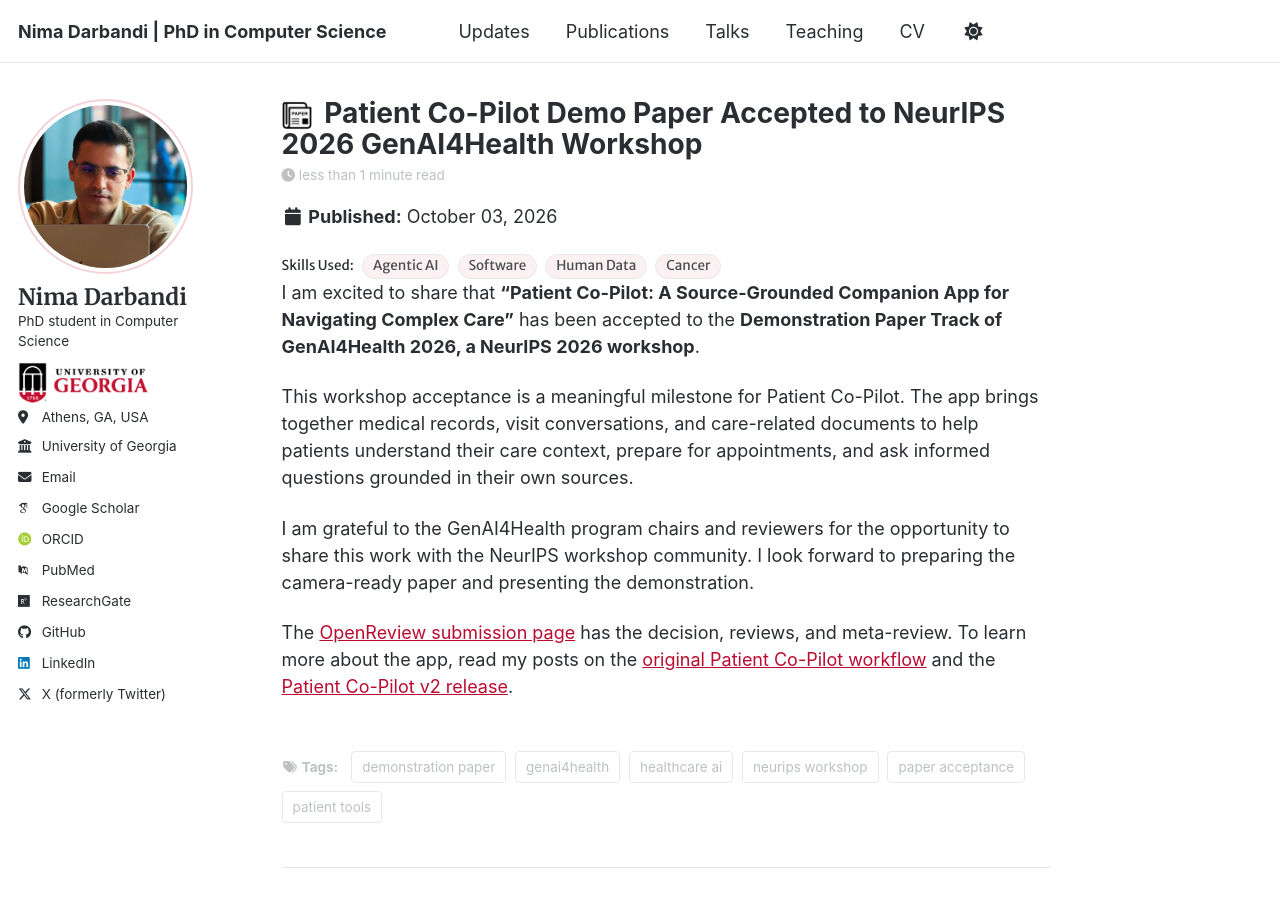
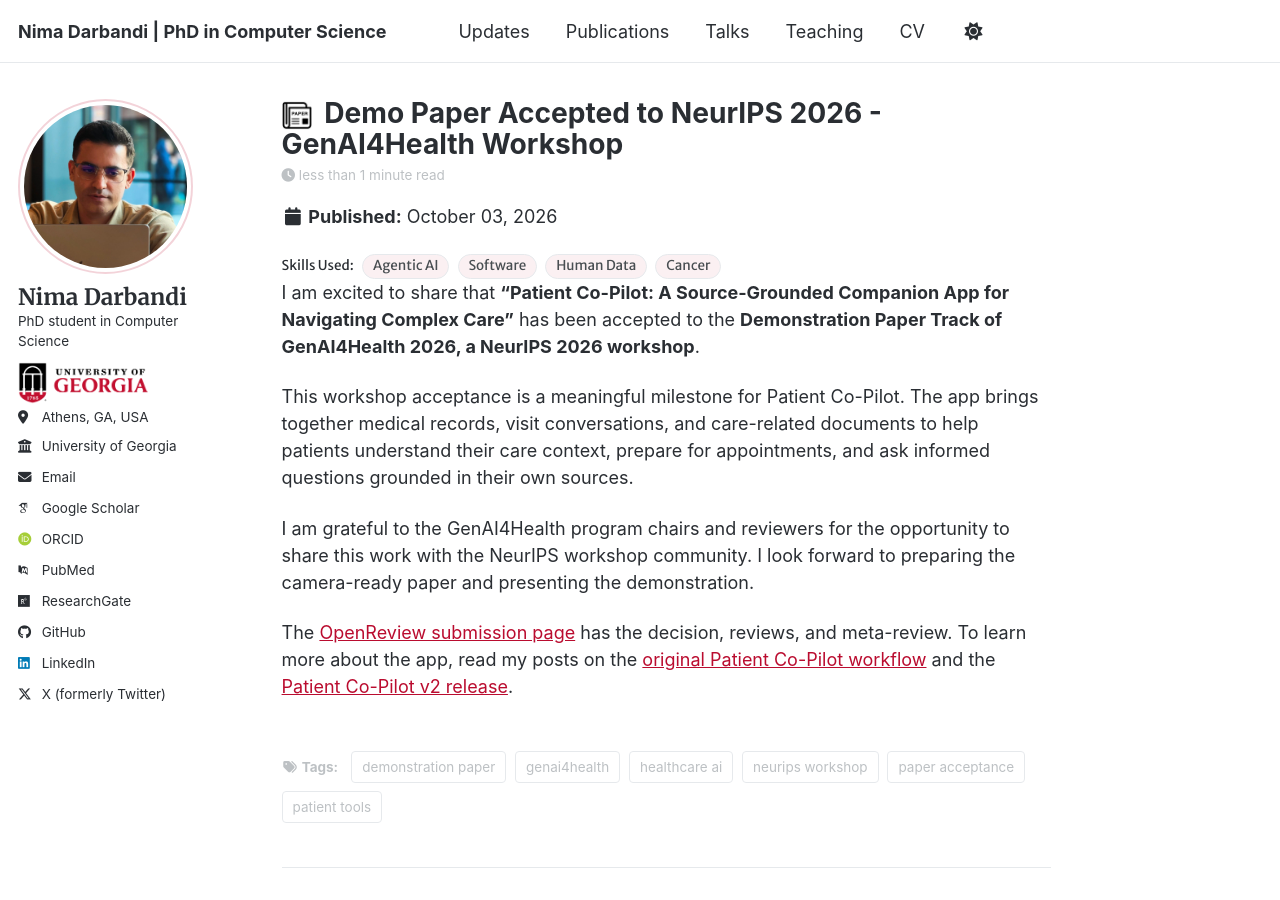
Before and after one commit to nimadarbandi/nimadarbandi.github.io, a Jekyll site: the page built from _posts/2026-10-03-genai4health-demo-paper-acceptance.md, in a window 1280 px wide and 900 px high. Built offline with Jekyll 4.4.1, drawn with Linux system fonts in a browser that asks for light colours; some web fonts are replaced; a script bundle is joined from its source files by our own code; library files that are not in the unit come from our copies.

Commit message:
update on neurips acceptance

```diff
--- a/_posts/2026-10-03-genai4health-demo-paper-acceptance.md
+++ b/_posts/2026-10-03-genai4health-demo-paper-acceptance.md
@@ -1,5 +1,5 @@
 ---
-title: "Patient Co-Pilot Demo Paper Accepted to NeurIPS 2026 GenAI4Health Workshop"
+title: "Demo Paper Accepted to NeurIPS 2026 - GenAI4Health Workshop"
 date: 2026-10-03
 show_on_updates: true
 permalink: /posts/2026/10/genai4health-demo-paper-acceptance/
```
